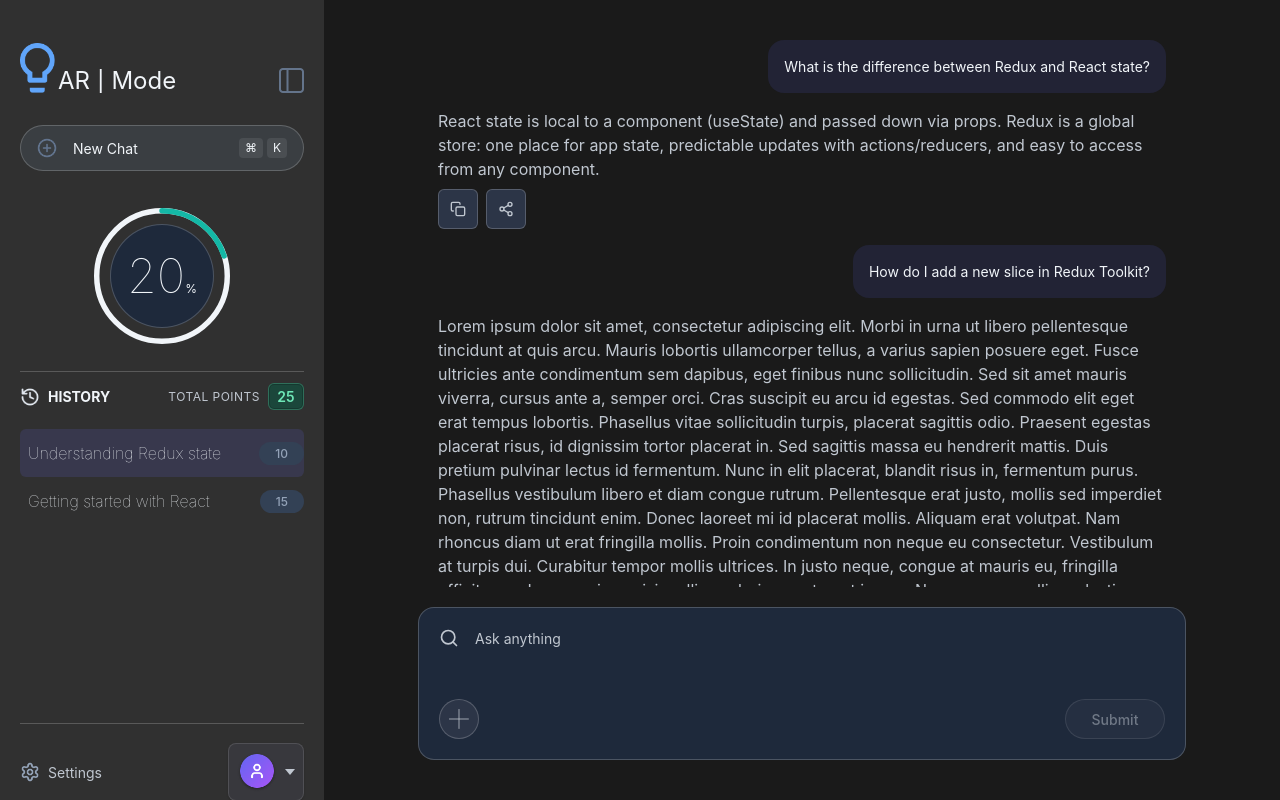
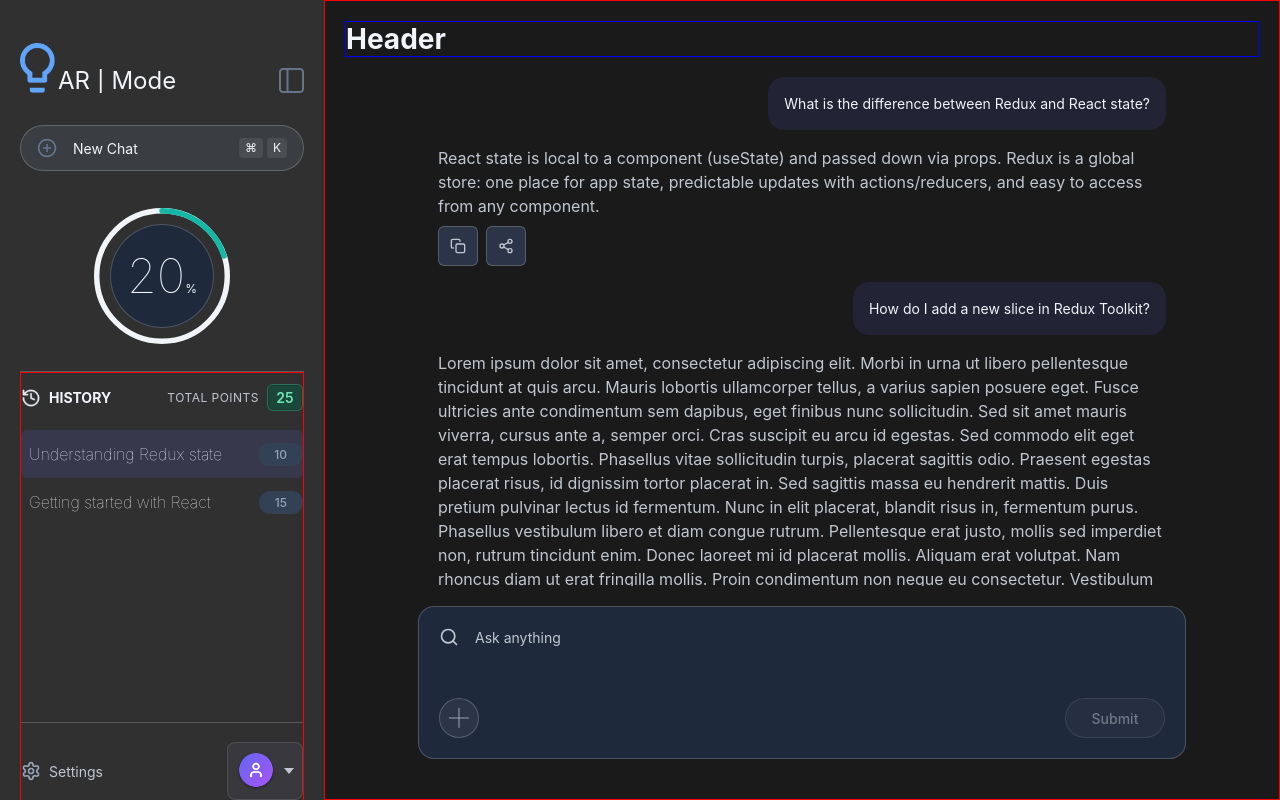
Before and after one commit to chingsley/pcproject, a React (Vite) app: page / in a window 1280 px wide. Built offline with nearby package versions, Linux system fonts and the light colour scheme; no server answers; what cohere-ai would draw is missing.

Commit message:
Implement page header

```diff
--- a/src/components/Layout/MainView/MainView.tsx
+++ b/src/components/Layout/MainView/MainView.tsx
@@ -7,6 +7,7 @@ import { useAppDispatch, useAppSelector } from '../../../store/hooks';
 import { toggleSidebar } from '../../../store/slices/uiSlice';
 import InputBox from './InputBox/InputBox';
 import MessageList from './MessageList/MessageList';
+import { drawBorder } from '../../../utils/playground';
 
 const MainContainer = styled.div<{ $sidebarOpen: boolean; }>`
   margin-left: ${(props) => (props.$sidebarOpen ? LAYOUT.SIDEBAR_WIDTH : '0')};
@@ -19,10 +20,15 @@ const MainContainer = styled.div<{ $sidebarOpen: boolean; }>`
   padding: ${LAYOUT.PANEL_PADDING};
   display: flex;
   flex-direction: column;
+  border: ${drawBorder('red')};
 
   @media (max-width: ${LAYOUT.BREAKPOINTS.LARGE}) {
     margin-left: 0;
   }
+`;
+
+const HeaderContainer = styled.div`
+  border: ${drawBorder('blue')};
 `;
 
 const PlaceholderContent = styled.div`
@@ -106,6 +112,9 @@ const MainView = ({ sidebarOpen }: MainViewProps) => {
 
   return (
     <MainContainer $sidebarOpen={sidebarOpen}>
+      <HeaderContainer>
+        <h1>Header</h1>
+      </HeaderContainer>
       <ToggleButton onClick={handleToggle}>☰</ToggleButton>
       {!activeChatId ? (
         <PlaceholderContent>
--- a/src/utils/playground.ts
+++ b/src/utils/playground.ts
@@ -1,4 +1,4 @@
-const ON = 0;
+const ON = 1;
 
 export const drawBorder = (color?: string) => {
   if (ON) return `1px solid ${color || 'red'}`;
```
